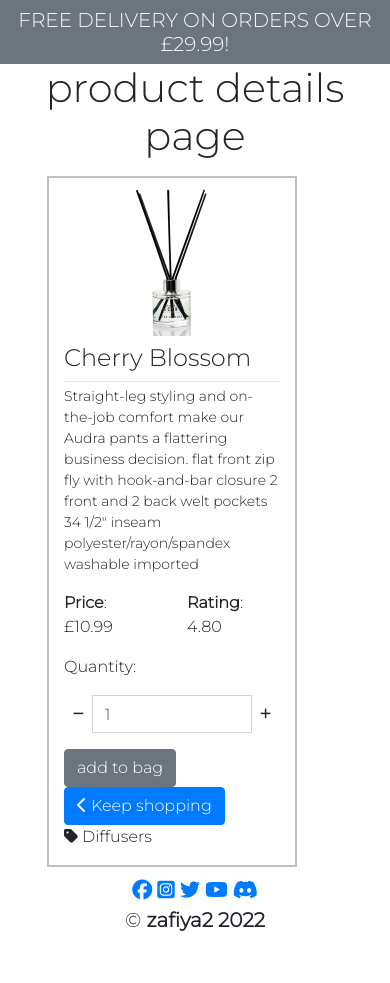
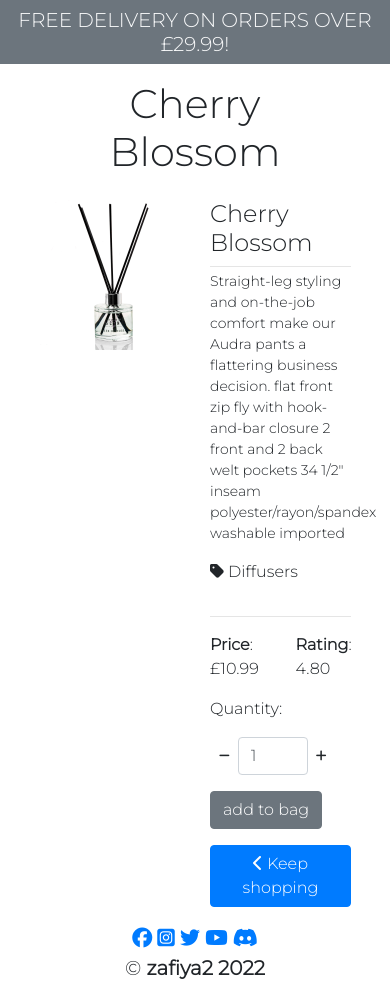
Before and after one commit to BegumDev/zafiya2, a Django app: page /products/2/ in a window 390 px wide. Shown: the part 197-1180 px from the top of the page. Before the commit the page ends 1128 px from the top, so only its background shows below. Run offline with Django 3.2, Linux system fonts and the light colour scheme; data comes from the database, SQL or seed files in the repository; some libraries are stand-ins or nearby versions.

Commit message:
Style products pages for responsiveness on larger devices.

```diff
--- a/products/templates/products/product_details.html
+++ b/products/templates/products/product_details.html
@@ -8,25 +8,44 @@
 {% block content %}
 
 <section>
-    <h1 class="text-center mb-3">product details page</h1>
+    <h1 class="text-center mt-3 mb-3">{{ product.name }}</h1>
 
-    <div class="col-12 product-card m-2">
     <div class="row">
-            <div class="col-12 products-image text-center mt-2">
+        <div class="col-6">
+            <div class="products-image text-center mt-2">
                 <img src="{{ product.image.url }}" alt="{{ product.name }}">
+            </div>
+            {% if request.user.is_superuser %}
+            <div class="row mt-5">
+                <div class="col-6">
+                    <small><a href="{% url 'edit_product' product.id %}" class="text-success">Edit Product</a></small>
+                </div>
+                <div class="col-6">
+                    <small><a href="{% url 'delete_product' product.id %}" class="text-danger">Delete Product</a></small>
+                </div>
+            </div>
+            {% endif %}
+        </div>
+        <div class="col-6">
+            <div class="row">
+                <div class="col-12 mt-2">
+                    <h4>{{ product.name }}</h4>
+                    <hr class="mt-0 mb-1">
                 </div>
             </div>
             <div class="row">
-            <div class="col-12 mt-2">
-                <h4>{{ product.name }}</h4>
+                <div class="col-12">
+                    <small>
+                        <p>{{ product.description }}</p>
+                    </small>
                 </div>
             </div>
-        <hr class="mt-0 mb-1">
             <div class="row">
                 <div class="col-12">
-                <small><p>{{ product.description }}</p></small>
+                    <p><i class="fa-solid fa-tag"></i> {{ product.category.visual_name }}</p>
                 </div>
             </div>
+            <hr>
             <div class="row">
                 <div class="col-6">
                     <p><strong>Price</strong>: £{{ product.price }}</p>
@@ -40,12 +59,9 @@
                     <p>Rating: -</p>
                 </div>
                 {% endif %}
-            {% if request.user.is_superuser %}
-                <small><a href="{% url 'edit_product' product.id %}"><button>Edit Product</button></a></small>
-                <small><a href="{% url 'delete_product' product.id %}"><button>Delete Product</button></a></small>
-            {% endif %}
             </div>
-
+            <div class="row">
+                <div class="col-12">
                     <!-- form to add quantity to the bag -->
                     <form class="form" action="{% url 'add_to_bag' product.id %}" method="POST">
                         {% csrf_token %}
@@ -56,37 +72,43 @@
                                     <div class="input-group">
                                         <!-- decrease the qty -->
                                         <div class="input-group-prepend">
-                                <button class="decrement-qty btn btn-sm" data-item_id="{{ product.id }}" id="decrement-qty_{{ product.id }}">
+                                            <button class="decrement-qty btn btn-sm" data-item_id="{{ product.id }}"
+                                                id="decrement-qty_{{ product.id }}">
                                                 <i class="fas fa-minus fa-sm"></i>
                                             </button>
                                         </div>
+                                        <div class="row">
+                                            <div class="col-12">
                                                 <!-- actual qty -->
-                            <input type="number" class="form-control qty-input" name="quantity" value="1" min="1" max="99"
-                                data-item-id="{{ product.id }}" id="id_qty_{{ product.id }}">
+                                                <input type="number" class="form-control qty-input" name="quantity" value="1"
+                                                min="1" max="99" data-item-id="{{ product.id }}"
+                                                id="id_qty_{{ product.id }}">
+                                            </div>
+                                        </div>
                                         <!-- increase qty -->
                                         <div class="input-group-append">
-                                <button class="increment-qty btn btn-sm" data-item_id="{{ product.id }}" id="increment-qty_{{ product.id }}">
+                                            <button class="increment-qty btn btn-sm" data-item_id="{{ product.id }}"
+                                                id="increment-qty_{{ product.id }}">
                                                 <i class="fas fa-plus fa-sm"></i>
                                             </button>
                                         </div>
                                     </div>
                                 </div>
+                                <input type="submit" class="btn btn-md btn-secondary" value="add to bag">
                             </div>
                         </div>
-
-            <input type="submit" class="btn btn-md btn-secondary" value="add to bag">
-            <a href="{% url 'products' %}" class="btn btn-md btn-primary">
+                        <a href="{% url 'products' %}" class=" mt-3 mb-3 btn btn-md btn-primary">
                             <i class="fa-solid fa-chevron-left"></i>
                             <span>Keep shopping</span>
                         </a>
                         <input type="hidden" name="redirect_url" value="{{ request.path }}">
                     </form>
-
-        <div class="row">
-            <div class="col-12">
-                <p><i class="fa-solid fa-tag"></i> {{ product.category.visual_name }}</p>
                 </div>
             </div>
+        </div>
+    </div>
+
+
     </div>
 </section>
 
--- a/static/css/base.css
+++ b/static/css/base.css
@@ -92,11 +92,6 @@ section {
 
 @media screen and (min-width:426px) and (max-width:1024px) {
 
-    .sign-up-form,
-        {
-        width: 60%;
-    }
-
     .add-post-form,
     .update-post-form,
     .update-comment {
```
Also changed, not shown: bag/templates/bag/bag.html (+14 -12 lines), products/templates/products/products.html (+8 -2 lines), zafiya2/settings.py (+54 -54 lines). Lines whose indentation alone changed are shown as unchanged.
